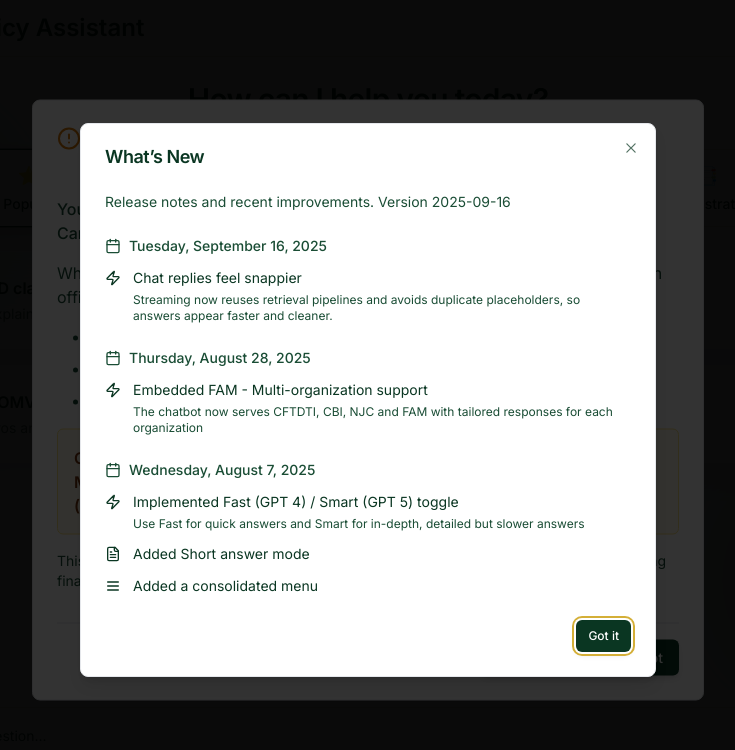
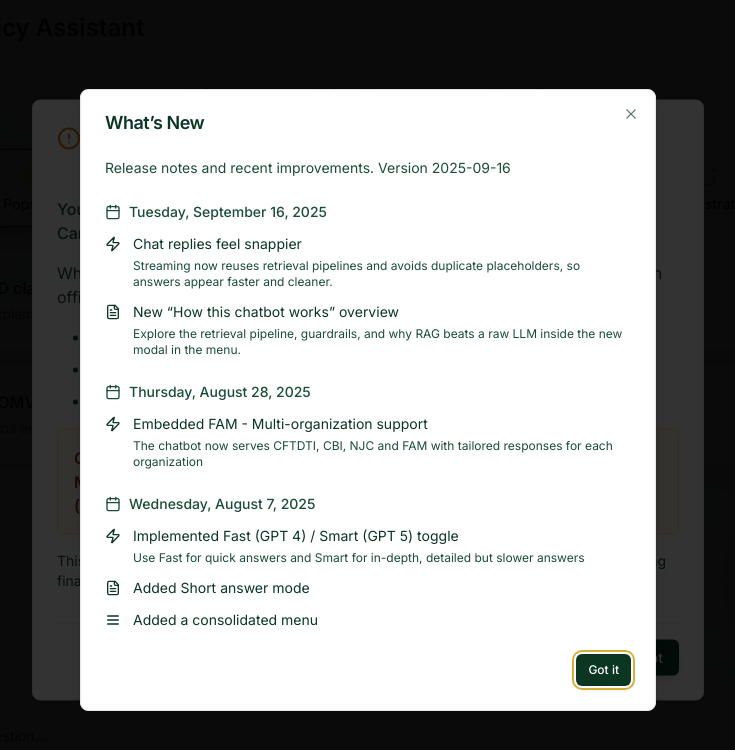
Before and after one commit to panic80/32cbgg8, a React (Vite) app: page /chat in a window 1280 px wide. Shown: the top 750 px of the page, without its empty margins (272-1007 px from the left). Built offline with nearby package versions, Linux system fonts and the light colour scheme.

Commit message:
Highlight How It Works modal in What's New

```diff
--- a/src/pages/ChatPage/constants/whatsNew.tsx
+++ b/src/pages/ChatPage/constants/whatsNew.tsx
@@ -24,6 +24,12 @@ export const WHATS_NEW_BY_DATE: WhatsNewDateGroup[] = [
         text: 'Chat replies feel snappier',
         description:
           'Streaming now reuses retrieval pipelines and avoids duplicate placeholders, so answers appear faster and cleaner.',
+      },
+      {
+        icon: <FileText className="w-4 h-4" />,
+        text: 'New “How this chatbot works” overview',
+        description:
+          'Explore the retrieval pipeline, guardrails, and why RAG beats a raw LLM inside the new modal in the menu.',
       },
     ],
   },
```
